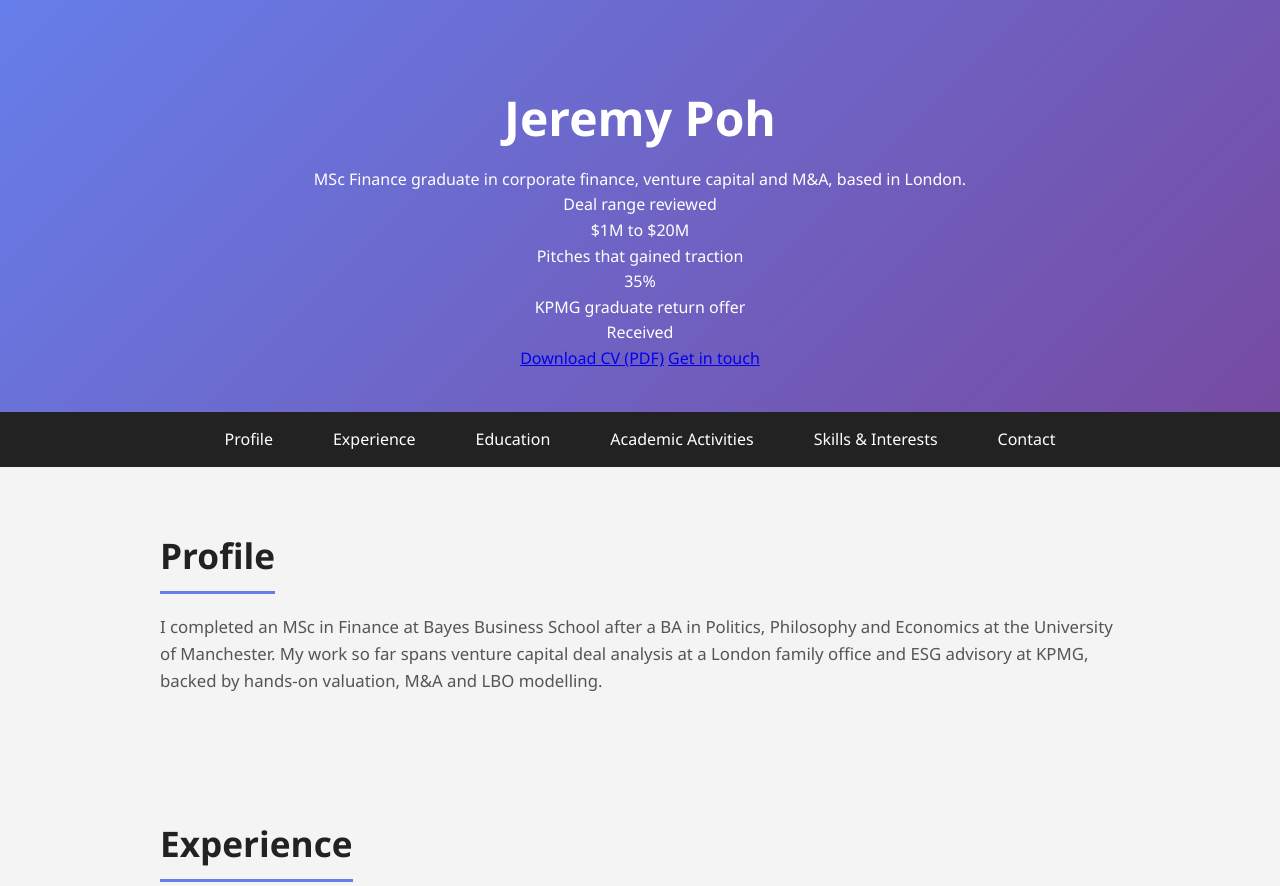
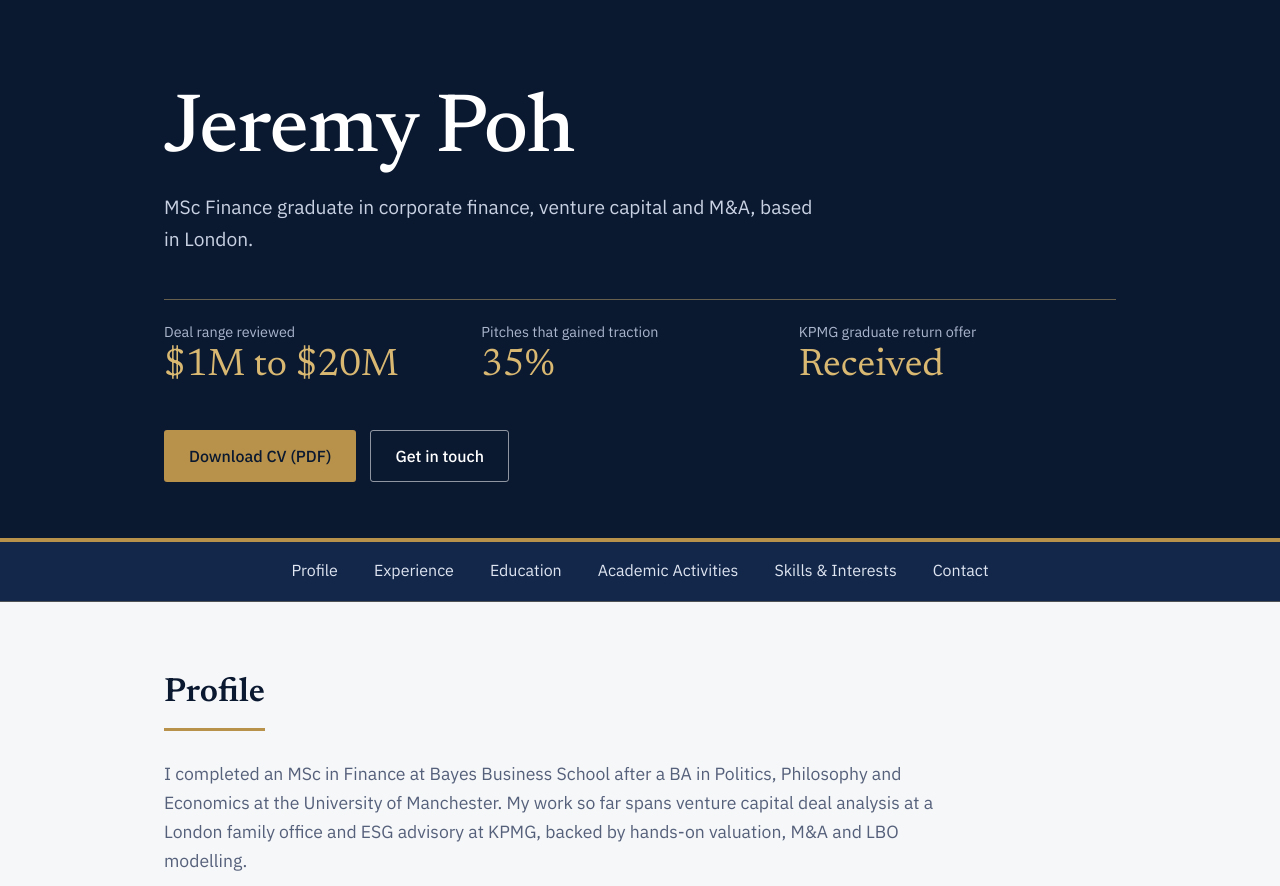
Before and after one commit to jeremypoh23/BOSSKU, a plain HTML site: page index.html in a window 1280 px wide. Shown: the top 886 px of the page. Drawn offline with Linux system fonts and the light colour scheme.

Commit message:
Refactor CSS with custom properties and style updates

```diff
--- a/style.css
+++ b/style.css
@@ -1,78 +1,220 @@
-* {
-  margin: 0;
-  padding: 0;
-  box-sizing: border-box;
+:root {
+  --navy-900: #0a1830;
+  --navy-700: #12274a;
+  --gold: #b8924a;
+  --gold-light: #d9b872;
+  --gold-text: #7d5f23;
+  --paper: #f6f7f9;
+  --white: #ffffff;
+  --ink: #1b2433;
+  --muted: #55607a;
+  --rule: #d8dde6;
 }
 
-html {
-  scroll-behavior: smooth;
+* { margin: 0; padding: 0; box-sizing: border-box; }
+
+html { scroll-behavior: smooth; }
+
+body {
+  font-family: "IBM Plex Sans", "Segoe UI", Tahoma, Geneva, Verdana, sans-serif;
+  line-height: 1.65;
+  color: var(--ink);
+  background: var(--paper);
 }
 
-body {
-  font-family: "Segoe UI", Tahoma, Geneva, Verdana, sans-serif;
-  line-height: 1.6;
-  color: #333;
-  background: #f4f4f4;
+h1, h2, h3 { font-family: "Newsreader", Georgia, "Times New Roman", serif; }
+
+.container { max-width: 1000px; margin: 0 auto; padding: 0 24px; }
+
+a:focus-visible, .button:focus-visible {
+  outline: 3px solid var(--gold-light);
+  outline-offset: 3px;
 }
 
-.container {
-  max-width: 1000px;
-  margin: 0 auto;
-  padding: 0 20px;
-}
-
+/* Header */
 .header {
-  background: linear-gradient(135deg, #667eea 0%, #764ba2 100%);
-  color: white;
-  padding: 80px 0 40px;
-  text-align: center;
+  background: var(--navy-900);
+  color: var(--white);
+  padding: 88px 0 56px;
+  border-bottom: 4px solid var(--gold);
 }
 
 .header h1 {
-  font-size: 3rem;
-  margin-bottom: 10px;
+  font-size: clamp(3rem, 8vw, 5.2rem);
+  font-weight: 500;
+  line-height: 1.05;
+  letter-spacing: -0.01em;
+  margin-bottom: 16px;
 }
 
+.tagline {
+  font-size: 1.2rem;
+  color: #c9d2e3;
+  max-width: 34em;
+}
+
+.key-facts {
+  display: grid;
+  grid-template-columns: repeat(auto-fit, minmax(190px, 1fr));
+  margin: 44px 0 36px;
+  border-top: 1px solid rgba(217, 184, 114, 0.45);
+}
+
+.key-facts > div {
+  padding: 20px 24px 4px 0;
+}
+
+.key-facts dt { font-size: 0.9rem; color: #aab6cc; }
+
+.key-facts dd {
+  font-family: "Newsreader", Georgia, serif;
+  font-size: 2.4rem;
+  line-height: 1.2;
+  color: var(--gold-light);
+}
+
+.header-actions { display: flex; flex-wrap: wrap; gap: 14px; }
+
+/* Buttons */
+.button {
+  display: inline-block;
+  padding: 12px 24px;
+  border-radius: 3px;
+  border: 1px solid transparent;
+  font-weight: 500;
+  text-decoration: none;
+  transition: background 0.25s ease, color 0.25s ease, border-color 0.25s ease;
+}
+
+.button-gold { background: var(--gold); color: var(--navy-900); }
+.button-gold:hover { background: var(--gold-light); }
+
+.button-outline { border-color: rgba(255, 255, 255, 0.55); color: var(--white); }
+.button-outline:hover { border-color: var(--gold-light); color: var(--gold-light); }
+
+.button-navy { background: var(--navy-900); color: var(--white); }
+.button-navy:hover { background: var(--navy-700); }
+
+.button-gold-dark { background: var(--gold-text); color: var(--white); }
+.button-gold-dark:hover { background: #664c1b; }
+
+/* Navigation */
 .navbar {
-  background: #222;
+  background: var(--navy-700);
   position: sticky;
   top: 0;
   z-index: 10;
+  border-bottom: 1px solid rgba(217, 184, 114, 0.3);
 }
 
 .nav-links {
   list-style: none;
   display: flex;
   justify-content: center;
-  gap: 20px;
+  gap: 4px;
+  overflow-x: auto;
+  scrollbar-width: none;
 }
+
+.nav-links::-webkit-scrollbar { display: none; }
 
 .nav-links a {
   display: block;
-  color: white;
+  white-space: nowrap;
+  color: #dfe5f1;
   text-decoration: none;
-  padding: 15px 20px;
-  transition: background 0.3s ease;
+  padding: 15px 16px;
+  border-bottom: 3px solid transparent;
+  transition: color 0.25s ease, border-color 0.25s ease;
 }
 
-.nav-links a:hover {
-  background: #667eea;
+.nav-links a:hover { color: var(--white); }
+
+.nav-links a.active {
+  color: var(--gold-light);
+  border-bottom-color: var(--gold);
 }
 
-.section {
-  padding: 60px 0;
+/* Sections */
+.section { padding: 64px 0 8px; scroll-margin-top: 52px; }
+#contact { padding-bottom: 72px; }
+
+.section h2 {
+  font-size: 2.1rem;
+  font-weight: 600;
+  color: var(--navy-900);
+  border-bottom: 3px solid var(--gold);
+  display: inline-block;
+  padding-bottom: 6px;
+  margin-bottom: 28px;
 }
 
-.section h2 {
-  font-size: 2.2rem;
-  margin-bottom: 20px;
-  color: #222;
-  border-bottom: 3px solid #667eea;
-  display: inline-block;
-  padding-bottom: 8px;
+.lead { font-size: 1.1rem; color: var(--muted); max-width: 46em; }
+
+/* Experience, education and activities entries */
+.entry {
+  display: grid;
+  grid-template-columns: 200px 1fr;
+  gap: 32px;
+  padding: 26px 0;
+  border-top: 1px solid var(--rule);
 }
 
-.section p {
+.entry:first-of-type { border-top: none; padding-top: 0; }
+
+.entry-date { font-weight: 600; color: var(--navy-700); }
+.entry-place { font-size: 0.92rem; color: var(--muted); }
+
+.entry-body h3 {
+  font-size: 1.45rem;
+  font-weight: 600;
+  line-height: 1.3;
+  color: var(--navy-900);
+}
+
+.entry-org { color: var(--gold-text); font-weight: 600; margin-bottom: 10px; }
+
+.entry-body ul { padding-left: 1.1em; color: #3b4660; }
+.entry-body li { margin-bottom: 8px; padding-left: 4px; }
+.entry-body li::marker { color: var(--gold); }
+.entry-body h3 + ul { margin-top: 10px; }
+
+/* Skills */
+.skills-list > div {
+  display: grid;
+  grid-template-columns: 200px 1fr;
+  gap: 32px;
+  padding: 16px 0;
+  border-top: 1px solid var(--rule);
+}
+
+.skills-list dt { font-weight: 600; color: var(--navy-700); }
+.skills-list dd { color: #3b4660; }
+
+/* Contact */
+.contact-links { display: flex; flex-wrap: wrap; gap: 14px; margin-top: 24px; }
+
+/* Footer */
+.footer {
+  background: var(--navy-900);
+  color: #aab6cc;
+  text-align: center;
+  padding: 22px 0;
+  border-top: 4px solid var(--gold);
+}
+
+@media (max-width: 768px) {
+  .header { padding: 64px 0 40px; }
+  .nav-links { justify-content: flex-start; }
+  .entry, .skills-list > div { grid-template-columns: 1fr; gap: 6px; }
+  .contact-links { flex-direction: column; }
+  .contact-links .button { text-align: center; }
+}
+
+@media (prefers-reduced-motion: reduce) {
+  html { scroll-behavior: auto; }
+  * { transition: none !important; }
+}
   font-size: 1.05rem;
   color: #555;
 }
```
